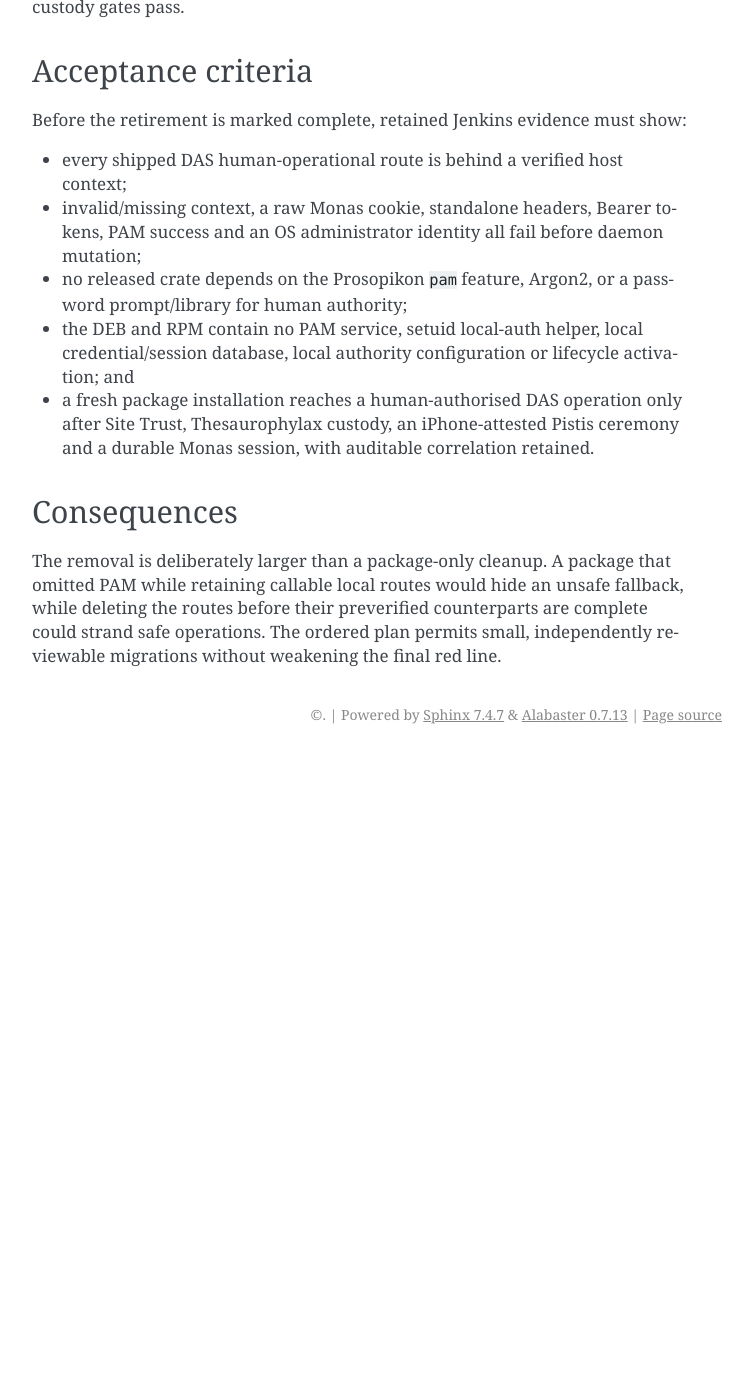
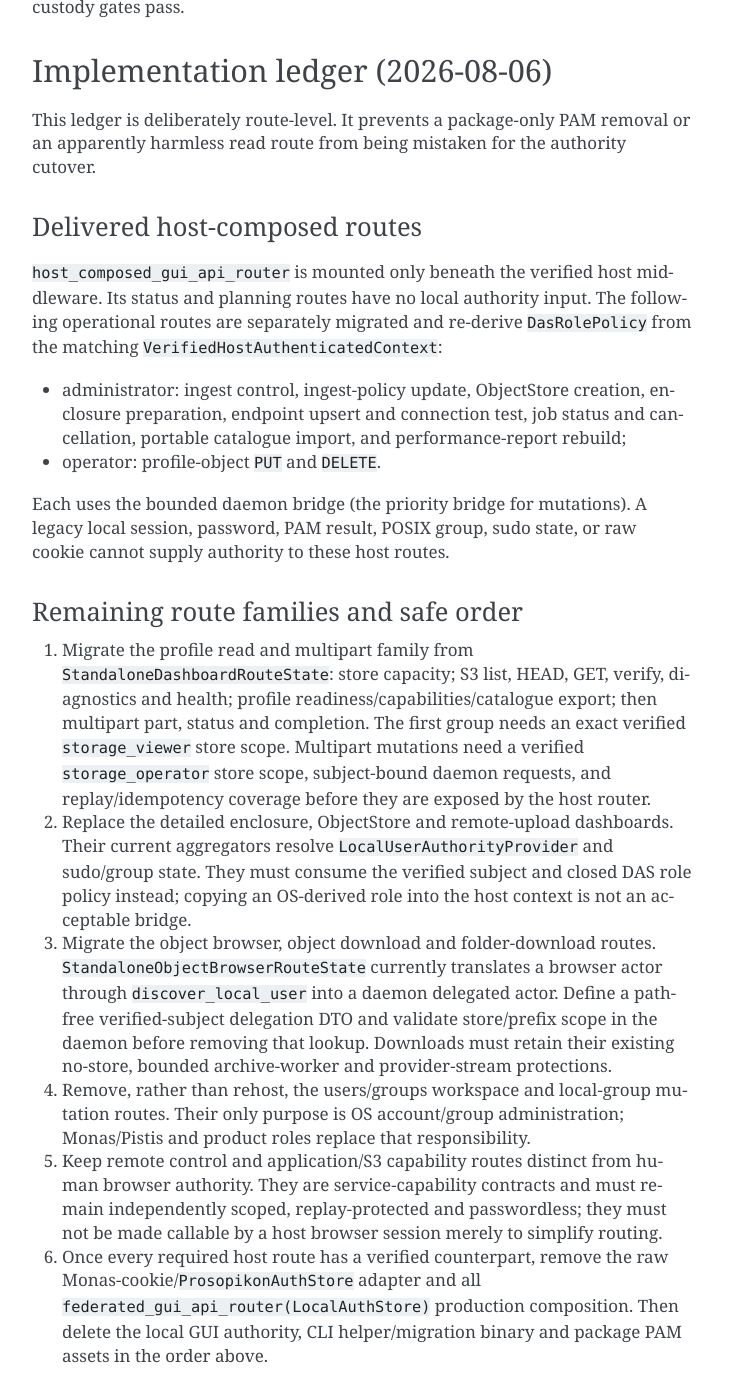
Before and after one commit to sagrudd/DASObjectStore, a Sphinx documentation site: the page built from docs/adr/0007-pistis-only-human-authority.rst, in a window 1280 px wide and 1400 px high, scrolled down 2130 px. Shown: the whole window, without its empty margins (388-1141 px from the left). Built offline with Sphinx 7.4.7, drawn with Linux system fonts in a browser that asks for light colours; before the commit the page ends 2884 px from its top, so only the background shows below that; some of the changed text lies outside the part shown.

Commit message:
docs: record Pistis authority cutover ledger

```diff
--- a/docs/adr/0007-pistis-only-human-authority.rst
+++ b/docs/adr/0007-pistis-only-human-authority.rst
@@ -85,6 +85,75 @@ them for recovery rolls back through the documented APT/RPM procedure.  The
 new package only becomes usable after the explicit Monas/Pistis configuration
 and custody gates pass.
 
+Implementation ledger (2026-08-06)
+------------------------------------
+
+This ledger is deliberately route-level.  It prevents a package-only PAM
+removal or an apparently harmless read route from being mistaken for the
+authority cutover.
+
+Delivered host-composed routes
+~~~~~~~~~~~~~~~~~~~~~~~~~~~~~~
+
+``host_composed_gui_api_router`` is mounted only beneath the verified host
+middleware.  Its status and planning routes have no local authority input.
+The following operational routes are separately migrated and re-derive
+``DasRolePolicy`` from the matching ``VerifiedHostAuthenticatedContext``:
+
+* administrator: ingest control, ingest-policy update, ObjectStore creation,
+  enclosure preparation, endpoint upsert and connection test, job status and
+  cancellation, portable catalogue import, and performance-report rebuild;
+* operator: profile-object ``PUT`` and ``DELETE``.
+
+Each uses the bounded daemon bridge (the priority bridge for mutations).  A
+legacy local session, password, PAM result, POSIX group, sudo state, or raw
+cookie cannot supply authority to these host routes.
+
+Remaining route families and safe order
+~~~~~~~~~~~~~~~~~~~~~~~~~~~~~~~~~~~~~~~
+
+#. Migrate the profile read and multipart family from
+   ``StandaloneDashboardRouteState``: store capacity; S3 list, HEAD, GET,
+   verify, diagnostics and health; profile readiness/capabilities/catalogue
+   export; then multipart part, status and completion.  The first group needs
+   an exact verified ``storage_viewer`` store scope.  Multipart mutations need
+   a verified ``storage_operator`` store scope, subject-bound daemon requests,
+   and replay/idempotency coverage before they are exposed by the host router.
+#. Replace the detailed enclosure, ObjectStore and remote-upload dashboards.
+   Their current aggregators resolve ``LocalUserAuthorityProvider`` and
+   sudo/group state.  They must consume the verified subject and closed DAS
+   role policy instead; copying an OS-derived role into the host context is not
+   an acceptable bridge.
+#. Migrate the object browser, object download and folder-download routes.
+   ``StandaloneObjectBrowserRouteState`` currently translates a browser actor
+   through ``discover_local_user`` into a daemon delegated actor.  Define a
+   path-free verified-subject delegation DTO and validate store/prefix scope
+   in the daemon before removing that lookup.  Downloads must retain their
+   existing no-store, bounded archive-worker and provider-stream protections.
+#. Remove, rather than rehost, the users/groups workspace and local-group
+   mutation routes.  Their only purpose is OS account/group administration;
+   Monas/Pistis and product roles replace that responsibility.
+#. Keep remote control and application/S3 capability routes distinct from
+   human browser authority.  They are service-capability contracts and must
+   remain independently scoped, replay-protected and passwordless; they must
+   not be made callable by a host browser session merely to simplify routing.
+#. Once every required host route has a verified counterpart, remove the raw
+   Monas-cookie/``ProsopikonAuthStore`` adapter and all
+   ``federated_gui_api_router(LocalAuthStore)`` production composition.  Then
+   delete the local GUI authority, CLI helper/migration binary and package PAM
+   assets in the order above.
+
+Daemon boundary caveat
+~~~~~~~~~~~~~~~~~~~~~
+
+The daemon may keep a dedicated service account and Unix-socket peer checks
+for its non-human boundary.  It must not retain root, ``sudo`` or
+``dasobjectstore-admin`` membership as an alternative human authorizer for a
+shipped operation.  Before deleting the local GUI stack, qualify every direct
+daemon/CLI administrative entrypoint so it either carries the verified host
+authority through the trusted bridge or fails closed.  This is separate from
+the S3 SigV4 data plane and does not change the 3900 gateway contract.
+
 Acceptance criteria
 -------------------
 
```
